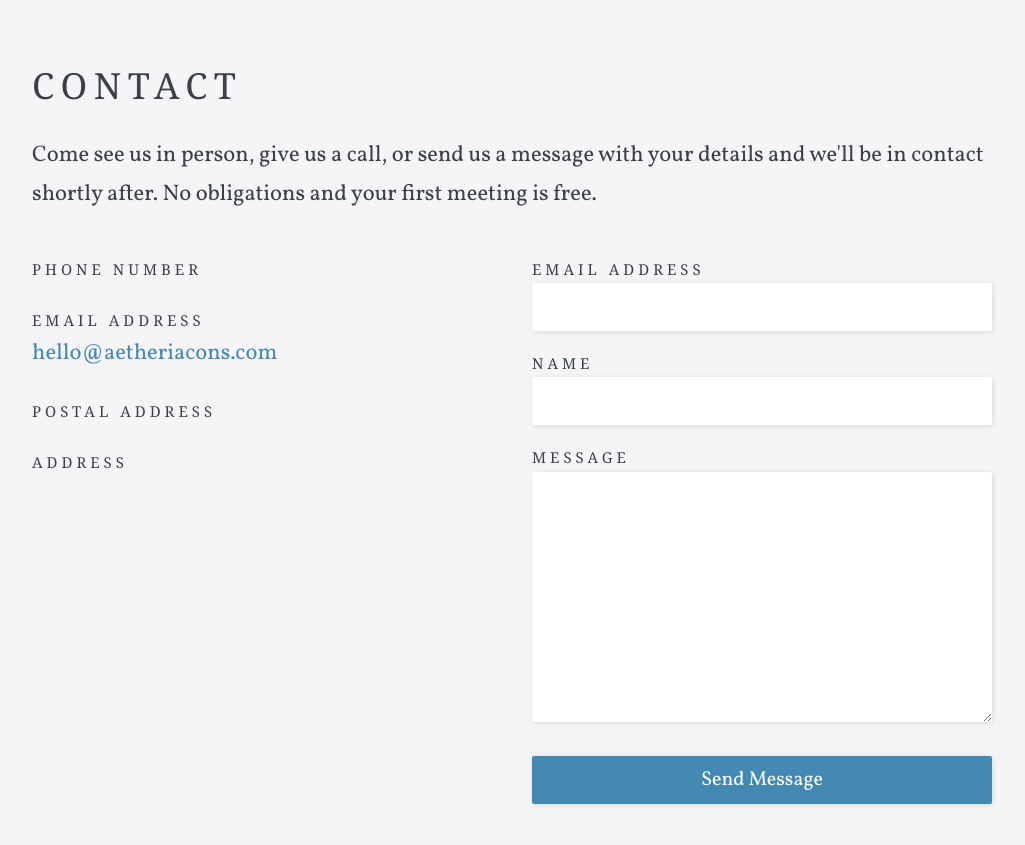
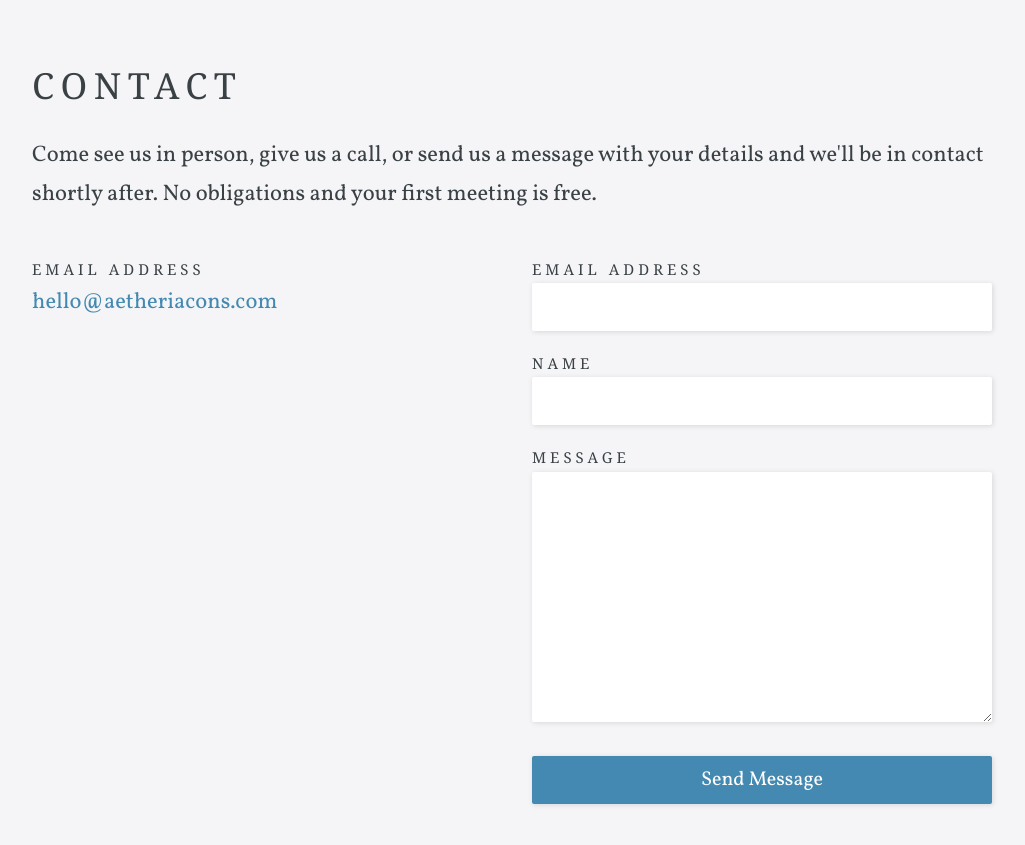
Before and after one commit to superlooper615/superlooper615.github.io, a Jekyll site: the page built from contact.html, in a window 1280 px wide and 900 px high, scrolled down 441 px. Shown: the top 845 px of the window, without its empty margins (128-1153 px from the left). Built offline with Jekyll 4.4.1, drawn with Linux system fonts in a browser that asks for light colours; some web fonts are replaced.

Commit message:
remove contact info except email address

```diff
--- a/contact.html
+++ b/contact.html
@@ -19,16 +19,8 @@
     <div class="column">
         <p class="editor-link"><a href="cloudcannon:collections/_data/company.yml" class="btn"><strong>&#9998;</strong> Update Company Details</a></p>
 
-		<label>Phone Number</label>
-		<p class="contact-info"><a href="tel:{{ site.data.company.phone }}">{{ site.data.company.phone }}</a></p>
-
         <label>Email Address</label>
         <p class="contact-info"><a href="mailto:{{ site.data.company.contact_email_address }}">{{ site.data.company.contact_email_address }}</a></p>
-
-		<label>Postal Address</label>
-		<address class="contact-info">{{ site.data.company.postal_address | replace: ',', '<br>' }}</address>
-		<label>Address</label>
-		<address class="contact-info">{{ site.data.company.address | replace: ',', '<br>' }}</address>
     </div>
 
     <div class="column">
```
Also changed, not shown: about.html (+5 -5 lines). Lines whose indentation alone changed are shown as unchanged.
